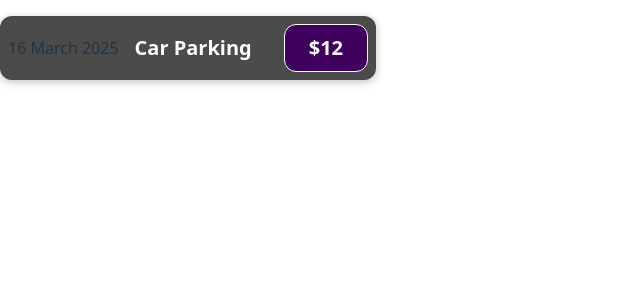
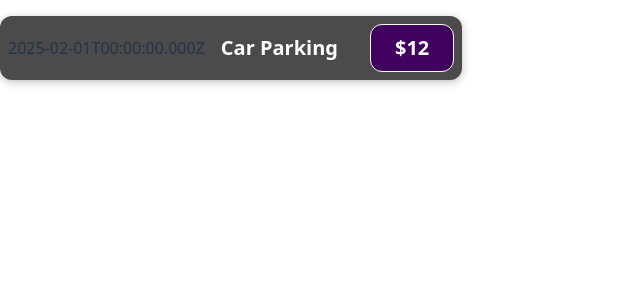
Before and after one commit to umerfayyaz2/Web-Dev-2.0, a React (Vite) app in the folder React_Labs/Expense_Tracker_App/Expense_Tracker_App/: page / in a window 1280 px wide. Shown: the top 300 px of the page, without its empty margins (0-640 px from the left). Built offline with nearby package versions, Linux system fonts and the light colour scheme.

Commit message:
Added Dynamic placeholders for data in ExpenseItem file

```diff
--- a/React_Labs/Expense_Tracker_App/Expense_Tracker_App/src/components/ExpenseItem.jsx
+++ b/React_Labs/Expense_Tracker_App/Expense_Tracker_App/src/components/ExpenseItem.jsx
@@ -1,13 +1,17 @@
 import React from "react";
 import "./ExpenseItem.css";
 const ExpenseItem = () => {
+  const expenseDate = new Date(2025, 1, 1);
+  const expenseTitle = "Car Parking";
+  const expenseAmount = 12;
+
   return (
     <div className="expense-item">
-      <div>16 March 2025</div>
+      <div>{expenseDate.toISOString()}</div>
 
       <div className="expense-item__description">
-        <h2>Car Parking</h2>
-        <div className="expense-item__price">$12</div>
+        <h2>{expenseTitle}</h2>
+        <div className="expense-item__price">${expenseAmount}</div>
       </div>
     </div>
   );
```
